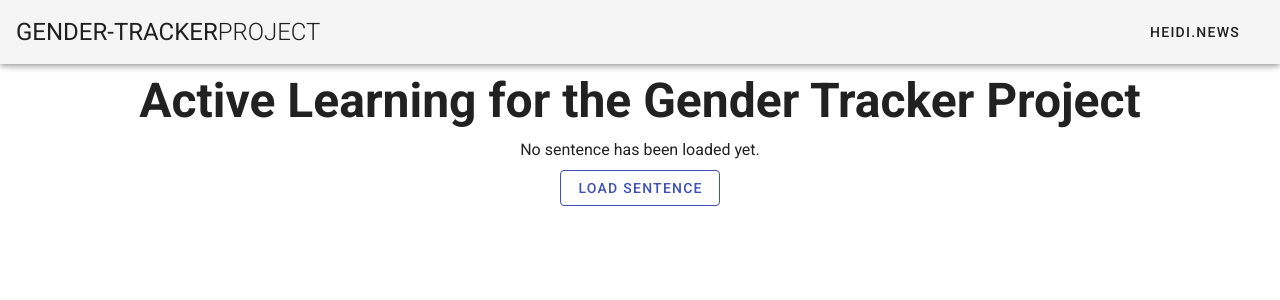
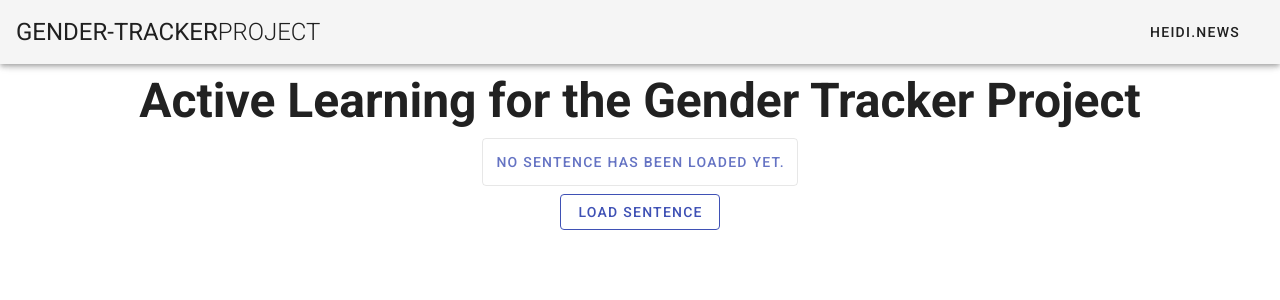
Before and after one commit to LSIR/gender-tracker, a Vue app in the folder activelearning/frontend/: page / in a window 1280 px wide. Shown: the top 300 px of the page. Built offline with nearby package versions, Linux system fonts and the light colour scheme.

Commit message:
Added buttons for each word in a sentence.

```diff
--- a/activelearning/frontend/src/components/SentenceDisplayer.vue
+++ b/activelearning/frontend/src/components/SentenceDisplayer.vue
@@ -11,7 +11,18 @@
         </h1>
         <v-layout justify-center>
           <div>
-              {{sentence}}
+            <span v-for="(word, i) in sentence" :key="i">
+              <v-btn-toggle
+                v-model="toggle_exclusive"
+                multiple
+              >
+                <v-btn
+                  outlined color="indigo"
+                >
+                  {{word}}
+                </v-btn>
+              </v-btn-toggle>
+            </span>
           </div>
         </v-layout>
         <v-layout justify-center>
@@ -31,7 +42,7 @@ import $ from 'jquery'
 
 export default {
   data: () => ({
-    sentence: 'No sentence has been loaded yet.'
+    sentence: ['No sentence has been loaded yet.']
   }),
   methods: {
     loadSentence: function () {
```
Also changed, not shown: activelearning/frontend/webpack-stats.json (+1 -1 lines), 2 other files (tests, documents, lock files or other folders).
